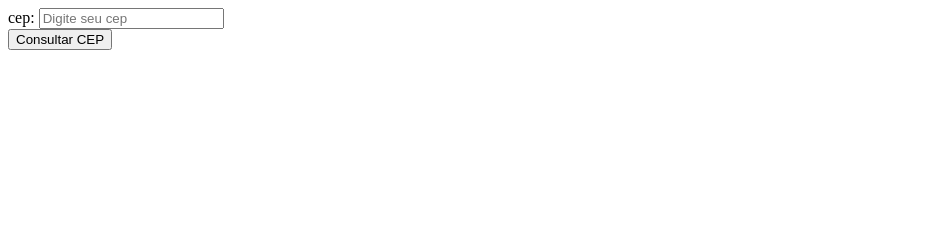
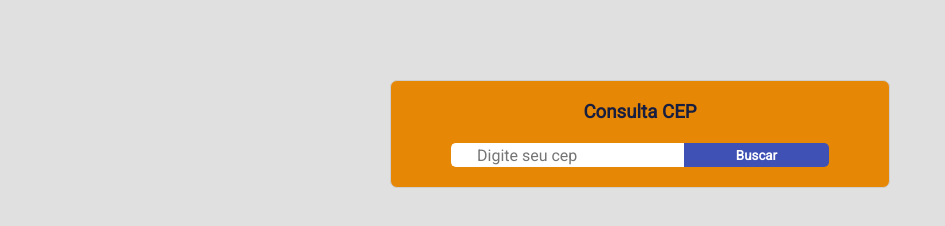
Before and after one commit to lucmkz/devboost-cep, a website built with webpack: page index.html in a window 1280 px wide. Shown: the whole page, without its empty margins (0-945 px from the left). Built offline with Linux system fonts and the light colour scheme.

Commit message:
css added

```diff
--- a/dist/index.html
+++ b/index.html
@@ -2,6 +2,8 @@
 <html lang="pt-BR">
 <head>
     <meta charset="UTF-8">
+    <link rel = "stylesheet" type = "text/css" href ="styles/styles.css"/>
+    <link href="https://fonts.googleapis.com/css2?family=Roboto&display=swap" rel="stylesheet">
     <meta name="viewport" content="width=device-width, initial-scale=1.0">
     <title>Busca CEP</title>
 </head>
@@ -10,6 +12,7 @@
     <div id="cep-component">
     </div>
 
-    <script src="main.js"></script>
+    <script src="dist/main.js"></script>
+
 </body>
 </html>
--- a/src/index.js
+++ b/src/index.js
@@ -3,31 +3,33 @@ import api from './services/api';
 const component = document.getElementById('cep-component');
 
 component.innerHTML = `
+<h3> Consulta CEP</h3>
   <form id="cep-form">
     <div class="form-field">
-      <label for="cep">cep:</label>
+    <div id="header">
       <input type="text" id="cep" placeholder="Digite seu cep" required>
+      <button id="busca">Buscar</button>
     </div>
-    <button id="busca">Consultar CEP</button>
+  </div>
   </form>
-  <div id="dadosCep"></div>
+  <div class="dadosCep hidden"></div>
 `;
 
 const inputElement = component.querySelector('#cep');
 const buttonElement = component.querySelector('#busca');
-const dadosCep = component.querySelector('#dadosCep');
+const dadosCep = component.querySelector('.dadosCep');
 
 buttonElement.onclick = function findCep(event) {
   event.preventDefault();
 
   const inputText = inputElement.value;
+  dadosCep.classList.remove('hidden')
 
   api.get(`/v1/cep/${inputText}`).then(response => {
     const { data } = response;
 
-
     dadosCep.innerHTML = `
-      <p>Logradouro: ${data.logradouro}</p>
+      <p class="first">Logradouro: ${data.logradouro}</p>
       <p>Bairro: ${data.bairro}</p>
       <p>Cidade: ${data.cidade}</p>
       <p>Estado: ${data.estado}</p>
@@ -35,7 +37,7 @@ buttonElement.onclick = function findCep(event) {
     `
   }).catch(() => {
     dadosCep.innerHTML = `
-    <p class="error">O CEP: ${inputText} é inválido!</p>
+    <p class="error first">O CEP: ${inputText} é inválido!</p>
   `
   });
 }
--- /dev/null
+++ b/styles/styles.css
@@ -0,0 +1,85 @@
+* {
+  margin: 0;
+  padding: 0;
+  box-sizing: border-box;
+  outline: 0;
+  font-family: Roboto;
+}
+
+body {
+  background: #e0e0e0;
+}
+
+h3{
+  color: #181e40;
+}
+
+
+#cep-component {
+  display: flex;
+    flex-direction: column;
+    height: 100%;
+    justify-content: center;
+    align-items: center;
+    flex: 1;
+    margin: 80px auto;
+    border: 1px solid #cecece;
+    max-width: 500px;
+    border-radius: 7px;
+    padding: 20px 0;
+    background: #e68705;
+}
+
+#header {
+  display: flex;
+}
+
+#header input{
+  font-size: 16px;
+}
+
+.dadosCep{
+  margin-top: 20px;
+  background: #fff;
+  padding: 10px;
+  border-radius: 10px;
+  width: 364px;
+}
+
+.hidden{
+  display: none;
+}
+
+button {
+  width: 145px;
+  height: 24px;
+  background: #3F51B5;
+  border-radius: 0 5px 5px 0;
+  border: 0;
+  color: #fff;
+  font-weight: bold;
+  transition: 0.3s;
+}
+
+button:hover{
+  background: #192252;
+  cursor: pointer;
+}
+
+input{
+  flex: 1;
+  height: 24px;
+  padding: 0 24px;
+  border: 0;
+  border-radius: 5px 0 0 5px;
+  color: #3a3a3a;
+  border: 2px solid #fff;
+  border-right: 0;
+}
+
+.first{
+}
+
+#cep-form{
+  margin-top: 20px;
+}
```
Also changed, not shown: dist/main.js.
